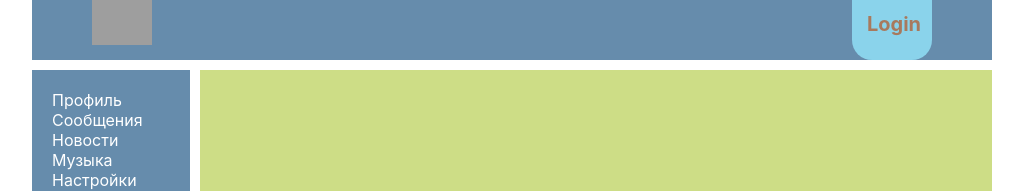
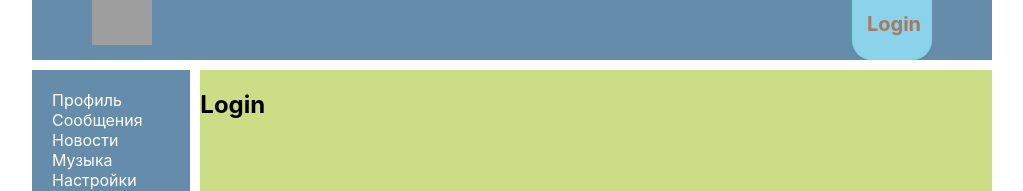
Before and after one commit to Shved-2/React_less2, a React (Create React App) app: page /login in a window 1280 px wide. Shown: the top 191 px of the page, without its empty margins (128-1151 px from the left). Built offline with nearby package versions, Linux system fonts and the light colour scheme; no server answers; grey boxes are pictures that could not be loaded.

Commit message:
68 redirect

```diff
--- a/src/App.js
+++ b/src/App.js
@@ -6,6 +6,7 @@
 import UsersContainer from './components/Users/UsersContainer';
 import ProfileContainer from './components/Profile/ProfileContainer';
 import HeaderContainer from './components/Header/HeaderContainer';
+import LoginPage from './components/login/Login';
 
 const App = (props) => {
   return (
@@ -25,6 +26,9 @@
         <Route path="/users"
           render={() => <UsersContainer />}
         />
+        <Route path="/login"
+          render={() => <LoginPage />}
+        />
 
 
       </div>
--- a/src/components/Dialogs/Dialogs.jsx
+++ b/src/components/Dialogs/Dialogs.jsx
@@ -2,6 +2,7 @@
 import ss from './Dialogs.module.css'
 import DialogItem from './DialogItem/DialogItem'
 import Message from './Messages/Message'
+import { Redirect } from 'react-router-dom';
 
 
 
@@ -17,7 +18,7 @@
 
   let messages = state.messageData.map((m) => {
     return (
-      <Message message={m.message}  key={m.id}/>
+      <Message message={m.message} key={m.id} />
     )
   })
   let newMessageBody = state.newMessageBody;
@@ -35,7 +36,7 @@
 
 
   }
-
+  if (!props.isAuth) return <Redirect to={'/login'} />;
   return (
     <div className={ss.dia}>
       <div className={ss.dialogsItem}>
--- a/src/components/Dialogs/DialogsContainer.jsx
+++ b/src/components/Dialogs/DialogsContainer.jsx
@@ -2,35 +2,11 @@
 import { sendMessageCreator, updateNewMessageBodyCreator } from '../../Redux/dialogReducer';
 import Dialogs from './Dialogs';
 
-/*
-const DialogsContainer = (props) => {
 
-  return (
-    <StoreContext.Consumer>
-      { (store) => {
-        let state = store.getState().dialogsPage;
-
-        let onSendMessageClick = () => {
-          store.dispatch(sendMessageCreator());
-        }
-        let onNewMessageClick = (body) => {
-          store.dispatch(updateNewMessageBodyCreator(body));
-        }
-
-        return <Dialogs updateNewMessageBody={onNewMessageClick}
-          sendMessage={onSendMessageClick}
-          dialogsPage={state} />
-      }
-      }
-
-
-    </StoreContext.Consumer>
-  )
-}
-*/
 let mapStateToPropse = (state) => {
   return {
-    dialogsPage: state.dialogsPage
+    dialogsPage: state.dialogsPage,
+    isAuth: state.auth.isAuth
   }
 }
 let mapDispatchToProps = (dispatch) => {
--- a/src/components/Profile/Profile.jsx
+++ b/src/components/Profile/Profile.jsx
@@ -4,6 +4,8 @@
 import MyPostsContainer from './MyPosts/MyPostsContainer';
 
 const Profile = (props) => {
+
+
   return (
     <div className={ss.content}>
       <ProfileInfo profile={props.profile}/>
--- a/src/components/Profile/ProfileContainer.jsx
+++ b/src/components/Profile/ProfileContainer.jsx
@@ -2,7 +2,7 @@
 import Profile from './Profile';
 import { connect } from 'react-redux';
 import { getUserProfile } from "../../Redux/profileReducer";
-import { withRouter } from 'react-router-dom';
+import { Redirect, withRouter } from 'react-router-dom';
 
 class ProfileContainer extends React.Component {
 
@@ -18,6 +18,7 @@
 
 
     render() {
+        if (!this.props.isAuth) return <Redirect to='/login' />;
         return (
 
             <Profile  {...this.props} profile={this.props.profile} />
@@ -26,7 +27,8 @@
 
 }
 let mapStateToPropse = (state) => ({
-    profile: state.profilePage.profile
+    profile: state.profilePage.profile,
+    isAuth: state.auth.isAuth
 })
 
 let WithUrlDataContainerComponent = withRouter(ProfileContainer)
--- /dev/null
+++ b/src/components/login/Login.js
@@ -0,0 +1,7 @@
+import React from 'react'
+
+const Login =(props)=>{
+    return<h2>Login</h2>
+}
+
+export default Login;
```
